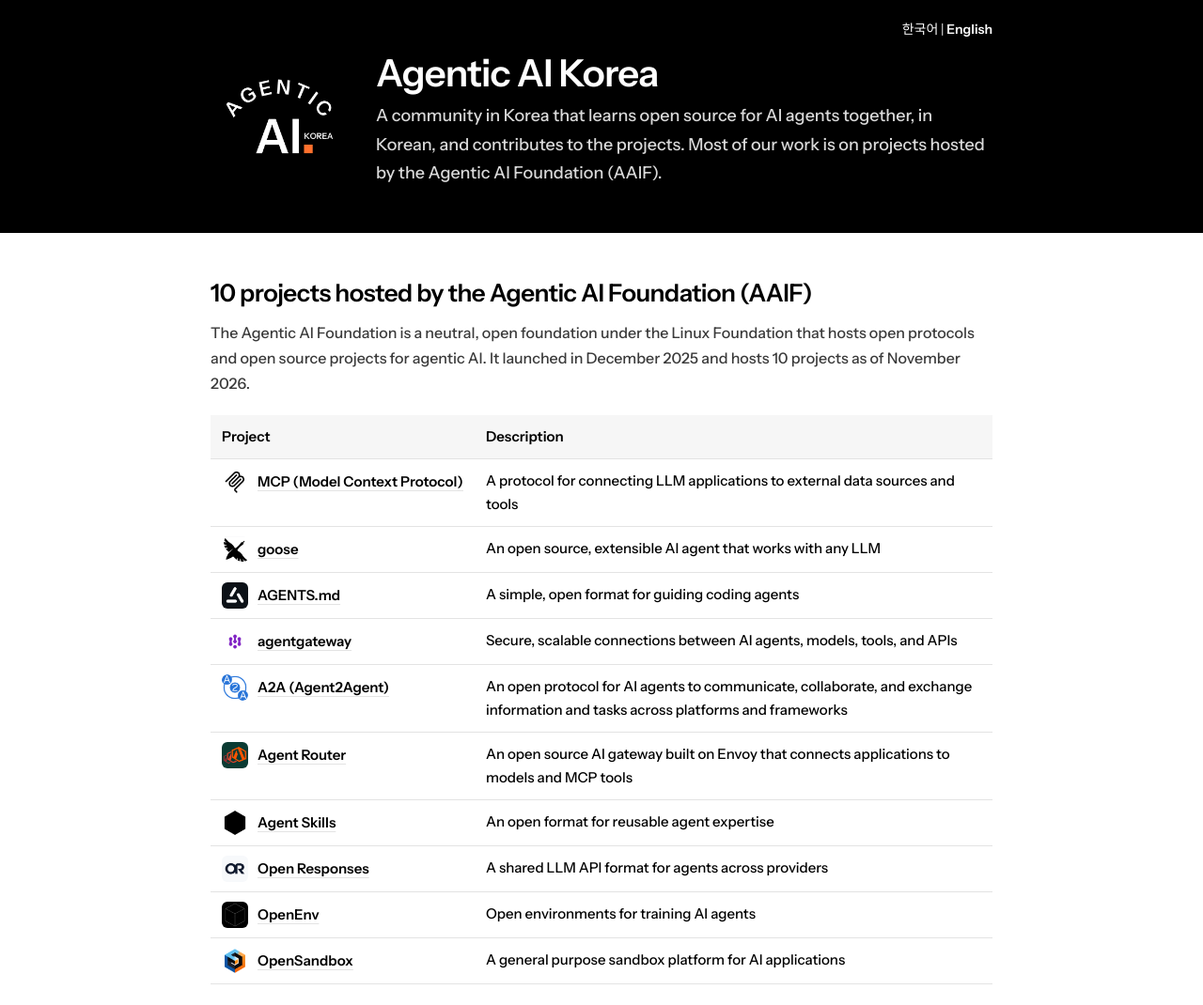
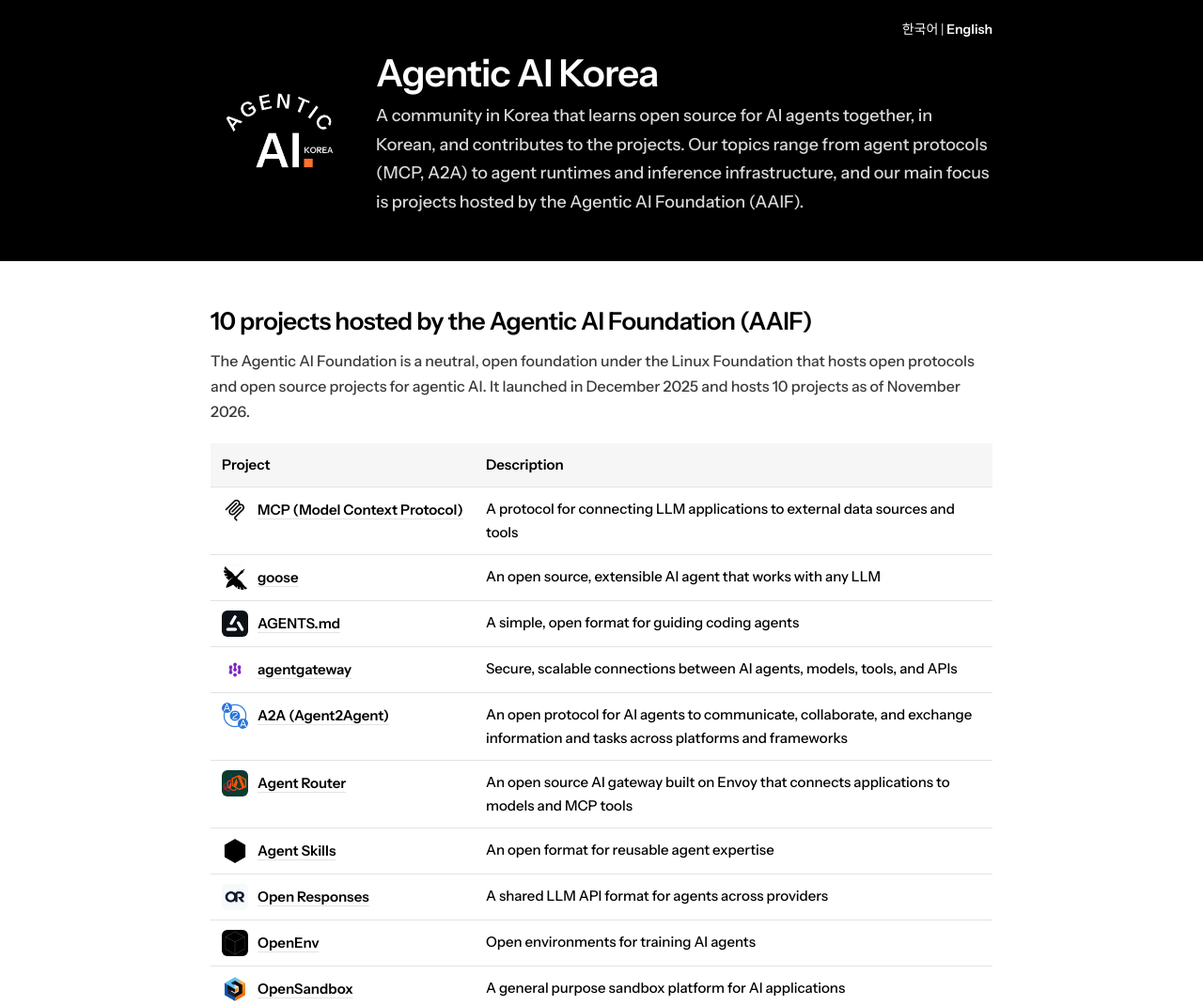
Before and after one commit to agenticaikorea/agenticaikorea.org, a plain HTML site: page public/en/index.html in a window 1280 px wide. Shown: the top 1070 px of the page at 94% size. Drawn offline with Linux system fonts and the light colour scheme; a web font is replaced by a local one.

Commit message:
첫 화면 소개 문장을 조직 설명과 같은 범위로 맞춘다(에이전트 연결 규약부터 추론 인프라까지, AAIF 중심)

```diff
--- a/public/en/index.html
+++ b/public/en/index.html
@@ -5,7 +5,7 @@
 <meta name="viewport" content="width=device-width, initial-scale=1">
 <meta name="color-scheme" content="only light">
 <title>Agentic AI Korea</title>
-<meta name="description" content="A community in Korea that learns open source for AI agents together, in Korean, and contributes to the projects. Most of our work is on projects hosted by the Agentic AI Foundation (AAIF).">
+<meta name="description" content="A community in Korea that learns open source for AI agents together, in Korean, and contributes to the projects. Our topics range from agent protocols (MCP, A2A) to agent runtimes and inference infrastructure, and our main focus is projects hosted by the Agentic AI Foundation (AAIF).">
 <link rel="alternate" hreflang="ko" href="https://agenticaikorea.org/">
 <link rel="alternate" hreflang="en" href="https://agenticaikorea.org/en/">
 <link rel="alternate" hreflang="x-default" href="https://agenticaikorea.org/">
@@ -15,7 +15,7 @@
 <meta property="og:type" content="website">
 <meta property="og:url" content="https://agenticaikorea.org/en/">
 <meta property="og:title" content="Agentic AI Korea">
-<meta property="og:description" content="A community in Korea that learns open source for AI agents together, in Korean, and contributes to the projects. Most of our work is on projects hosted by the Agentic AI Foundation (AAIF).">
+<meta property="og:description" content="A community in Korea that learns open source for AI agents together, in Korean, and contributes to the projects. Our topics range from agent protocols (MCP, A2A) to agent runtimes and inference infrastructure, and our main focus is projects hosted by the Agentic AI Foundation (AAIF).">
 <meta property="og:image" content="https://agenticaikorea.org/assets/og-image.png">
 <meta property="og:locale" content="en_US">
 <meta name="twitter:card" content="summary_large_image">
@@ -89,7 +89,7 @@ footer p { margin: 0 0 4px; }
     <img src="/assets/logo-512.png" alt="Agentic AI Korea logo" width="144" height="144">
     <div>
       <h1>Agentic AI Korea</h1>
-      <p>A community in Korea that learns open source for AI agents together, in Korean, and contributes to the projects. Most of our work is on projects hosted by the Agentic AI Foundation (AAIF).</p>
+      <p>A community in Korea that learns open source for AI agents together, in Korean, and contributes to the projects. Our topics range from agent protocols (MCP, A2A) to agent runtimes and inference infrastructure, and our main focus is projects hosted by the Agentic AI Foundation (AAIF).</p>
     </div>
   </div>
 </header>
```
Also changed, not shown: public/index.html (+3 -3 lines).
